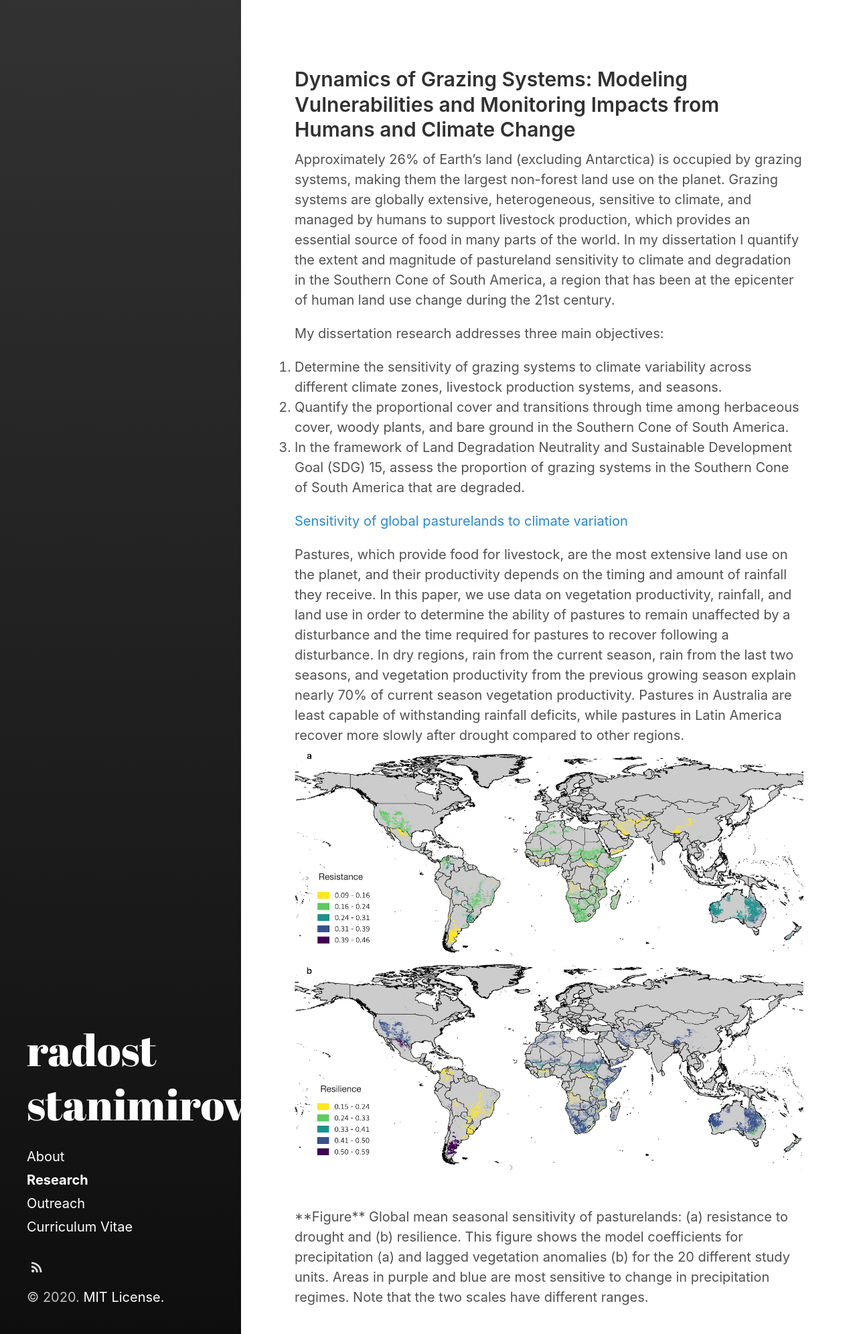
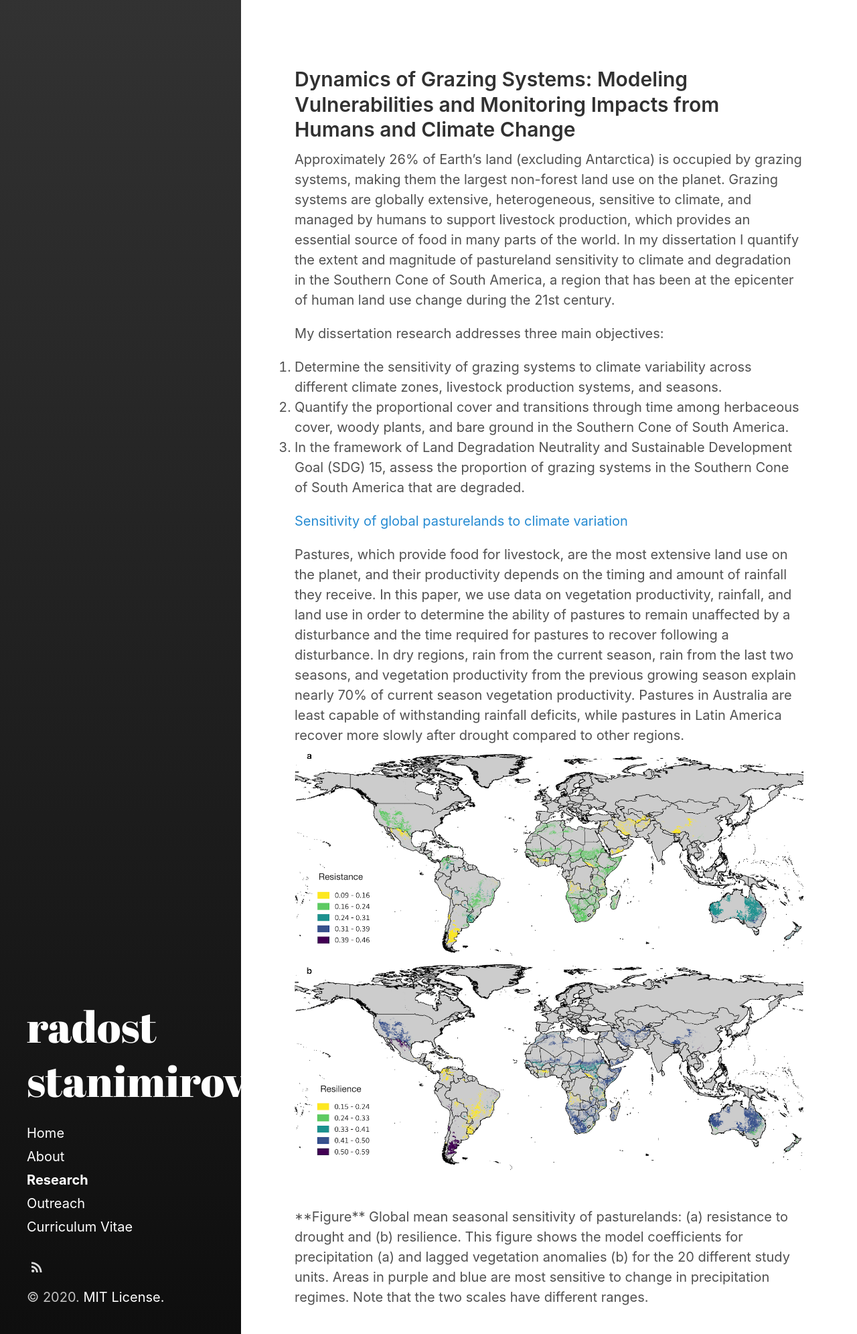
Before and after one commit to rkstan/rkstan.github.io, a Jekyll site: the page built from research.md, in a window 1280 px wide. Shown: the whole page at 67% size. Built offline with Jekyll 4.4.1, drawn with Linux system fonts in a browser that asks for light colours.

Commit message:
added sidebar_home_link

```diff
--- a/_config.yml
+++ b/_config.yml
@@ -4,3 +4,6 @@ remote_theme: fongandrew/hydeout
 title:            radost stanimirova
 tagline:          'Remote sensing, Python, Science'
 url:              https://rkstan.github.io/
+
+# Sidebar link settings
+sidebar_home_link:  true
```
